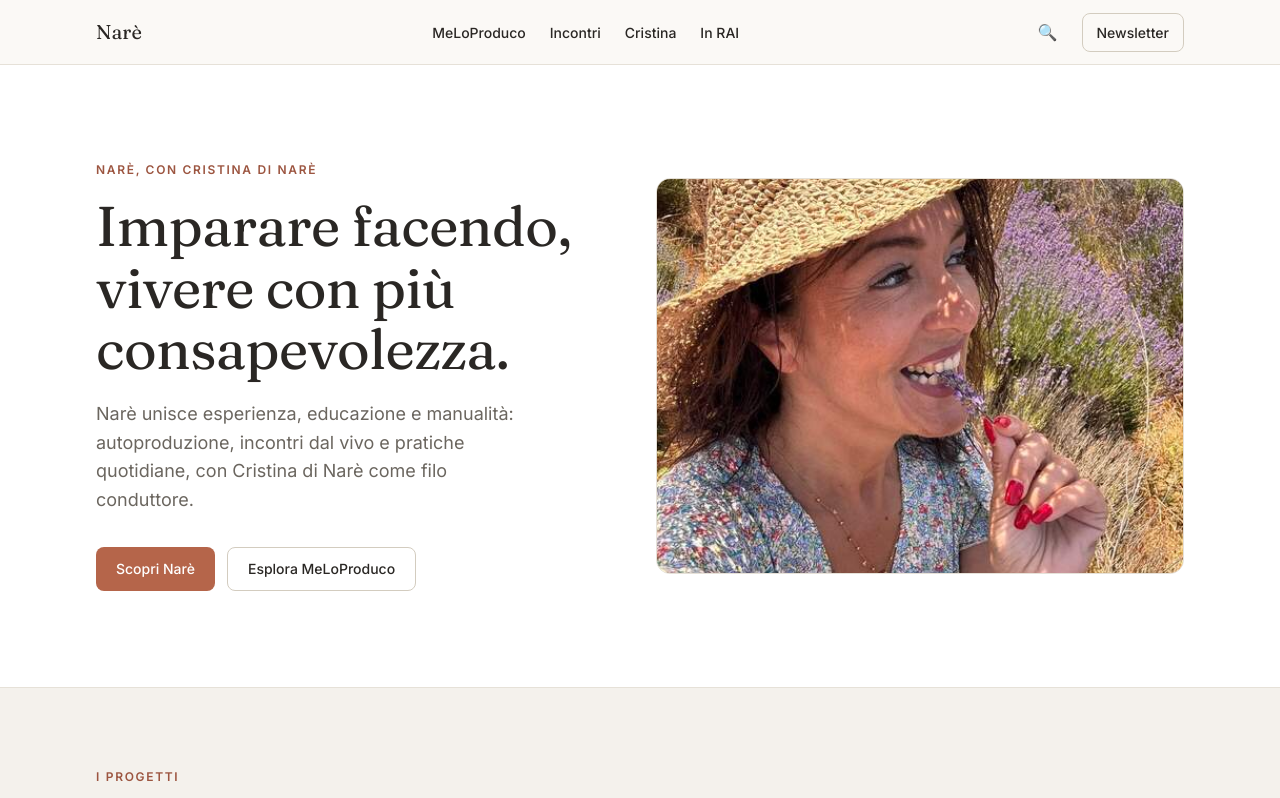
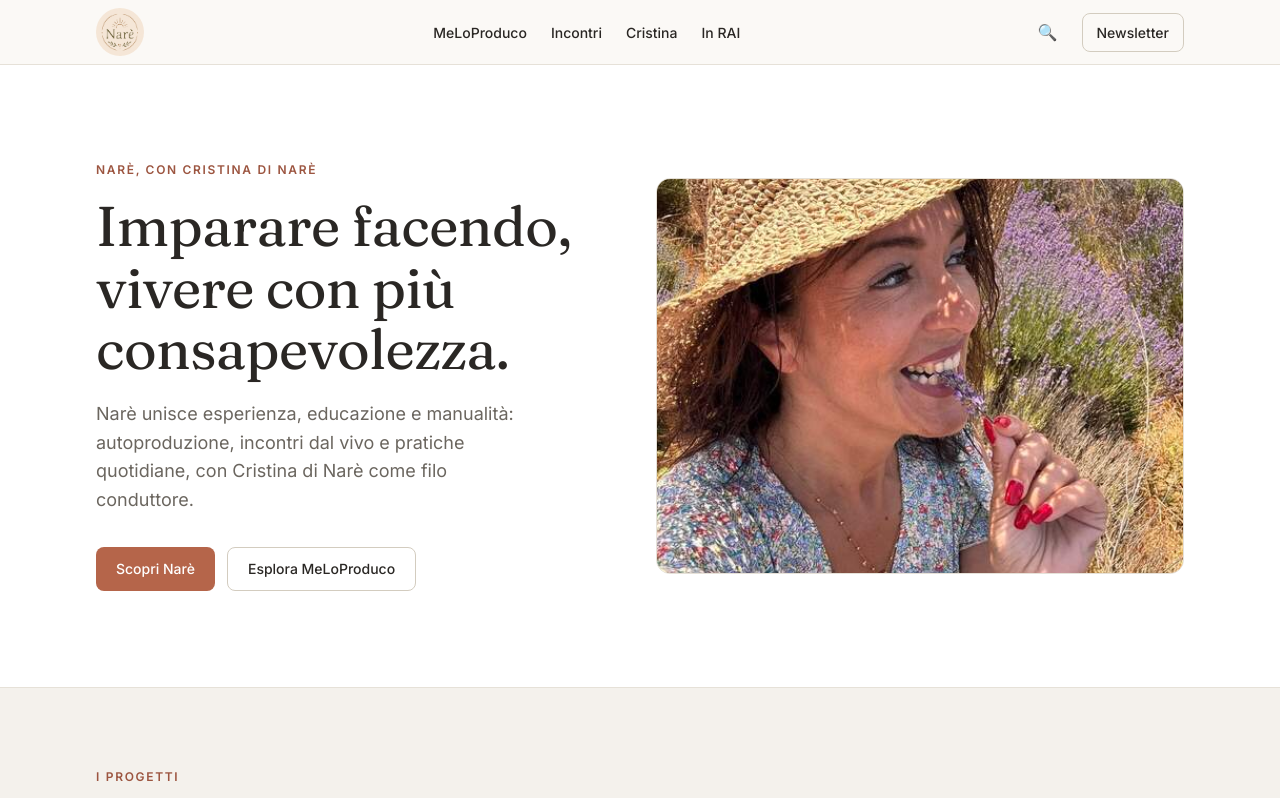
Before and after one commit to davidematteoli89-a11y/nare-website, a Next.js app: page / in a window 1280 px wide. Shown: the top 798 px of the page. Built offline with nearby package versions, Linux system fonts and the light colour scheme; no server answers.

Commit message:
style(header): replace Narè wordmark with logo

```diff
--- a/components/Header.tsx
+++ b/components/Header.tsx
@@ -1,4 +1,5 @@
 import Link from "next/link";
+import Image from "next/image";
 import { Container } from "./Container";
 import { MobileNav } from "./MobileNav";
 import { PRIMARY_NAV } from "@/lib/nav";
@@ -13,9 +14,15 @@ export function Header() {
   return (
     <header className="sticky top-0 z-40 border-b border-[var(--color-border)] bg-[var(--color-background)]/95 backdrop-blur">
       <Container className="flex h-16 items-center justify-between gap-4">
-        <Link href="/" className="text-h3 text-[var(--color-foreground)]">
-          Narè
-          <span className="sr-only"> — con Cristina di Narè</span>
+        <Link href="/" aria-label="Narè — torna alla homepage" className="shrink-0">
+          <Image
+            src="/images/branding/logo-nare.png"
+            alt="Narè"
+            width={48}
+            height={48}
+            priority
+            className="h-12 w-12 rounded-full object-cover"
+          />
         </Link>
 
         <nav aria-label="Navigazione principale" className="hidden md:block">
```
